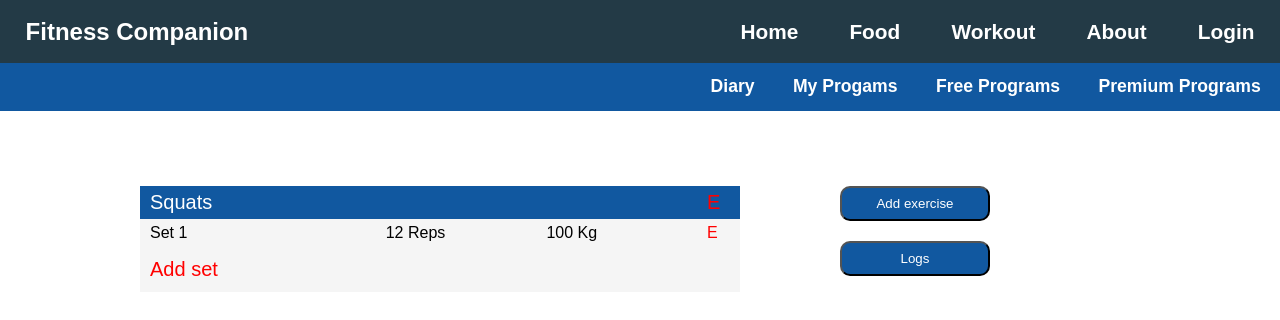
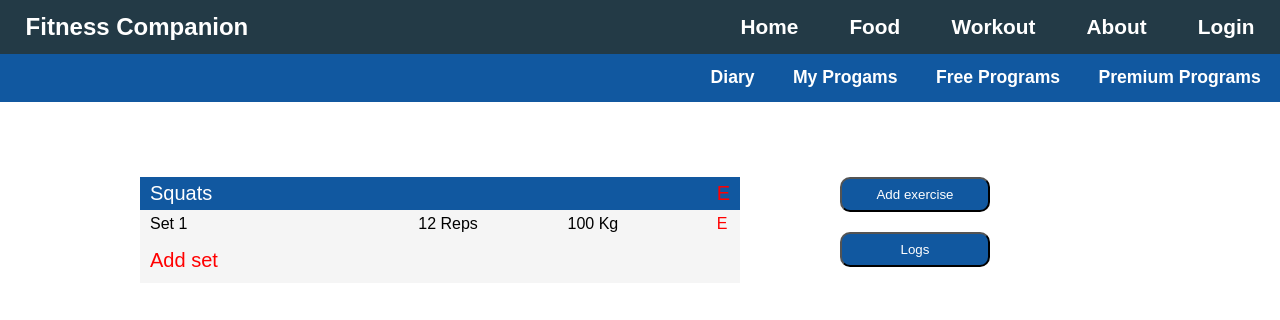
Before and after one commit to Behemoth39/FC-Projekt, a website: page frontend/pages/workout.html in a window 1280 px wide. Drawn offline with Linux system fonts and the light colour scheme; no server answers.

Commit message:
Navbar v1 done

```diff
--- a/frontend/pages/workout.html
+++ b/frontend/pages/workout.html
@@ -11,7 +11,7 @@
   </head>
   <body>
     <header>
-      <nav class="navbar">
+      <nav class="navbar-mobile">
         <div class="mainbar">
           <ul class="navbar-links">
             <li class="navbar-site-name">
@@ -28,14 +28,32 @@
             <li class="li-item"><a href="./workout.html">Workout</a></li>
             <li class="li-item"><a href="">About</a></li>
             <li class="li-item"><a href="">Login</a></li>
+            <li class="li-item"><a href="./workout.html">Diary</a></li>
+            <li class="li-item"><a href="">My Progams</a></li>
+            <li class="li-item"><a href="">Free Programs</a></li>
+            <li class="li-item"><a href="">Premium Programs</a></li>
+          </ul>
+        </div>
+      </nav>
+      <nav class="navbar-screen">
+        <div class="mainbar">
+          <ul class="navbar-links">
+            <li class="navbar-site-name">
+              <a href="../index.html">Fitness Companion</a>
+            </li>
+            <li><a href="../index.html">Home</a></li>
+            <li><a href="./food.html">Food</a></li>
+            <li><a href="./workout.html">Workout</a></li>
+            <li><a href="">About</a></li>
+            <li><a href="">Login</a></li>
           </ul>
         </div>
         <div class="subbar">
           <ul class="subbar-links">
-            <li class="li-item"><a href="./workout.html">Diary</a></li>
-            <li class="li-item"><a href="">My Progams</a></li>
-            <li class="li-item"><a href="">Free Programs</a></li>
-            <li class="li-item"><a href="">Premium Programs</a></li>
+            <li><a href="./workout.html">Diary</a></li>
+            <li><a href="">My Progams</a></li>
+            <li><a href="">Free Programs</a></li>
+            <li><a href="">Premium Programs</a></li>
           </ul>
         </div>
       </nav>
--- a/frontend/styles/navbar.css
+++ b/frontend/styles/navbar.css
@@ -1,6 +1,9 @@
-.navbar {
+.navbar-mobile {
   position: sticky;
   height: fit-content;
+}
+.navbar-screen {
+  display: none;
 }
 .mainbar {
   background: rgb(35, 58, 70);
@@ -31,7 +34,13 @@
   width: 100%;
   text-align: center;
 }
-.navbar ul:has(li .menu-btn:checked) .li-item {
+.menu-icon {
+  color: white;
+}
+.menu-btn {
+  display: none;
+}
+.navbar-mobile ul:has(li .menu-btn:checked) .li-item {
   display: block;
 }
 .subbar {
@@ -57,8 +66,16 @@
 }
 
 @media screen and (min-width: 900px) {
+  .navbar-screen {
+    display: block;
+    position: sticky;
+    height: fit-content;
+  }
+  .navbar-mobile {
+    display: none;
+  }
   .mainbar {
-    padding: 0.5rem 0rem;
+    padding: 0.2rem 0rem;
     width: 100%;
     font-weight: bold;
     font-size: 1.2rem;
--- a/frontend/styles/workout.css
+++ b/frontend/styles/workout.css
@@ -159,16 +159,16 @@
     border-collapse: collapse;
   }
   .col-1 {
-    width: 220px;
+    width: 45%;
   }
   .col-2 {
-    width: 150px;
+    width: 25%;
   }
   .col-3 {
-    width: 150px;
+    width: 25%;
   }
   .col-4 {
-    width: 40px;
+    width: 5%;
   }
   thead {
     background-color: rgb(17, 88, 160);
```
Also changed, not shown: frontend/pages/food.html (+24 -5 lines), frontend/styles/home.css (+4 -4 lines).
